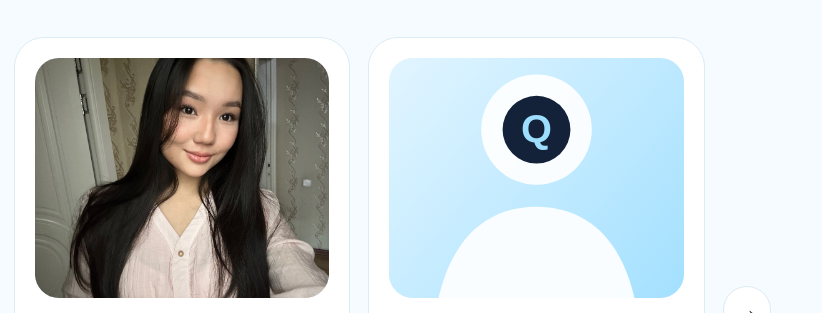
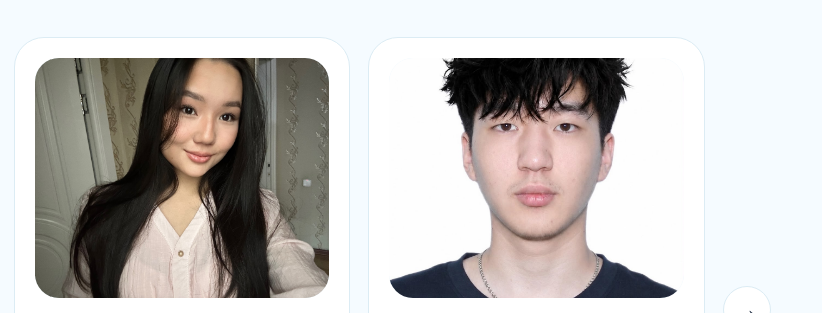
Before and after one commit to A1tynna/QADAM.edu, a website: page public/index.html in a window 1280 px wide. Shown: the part 3281-3594 px from the top of the page, 458-1280 px from the left. Drawn offline with Linux system fonts and the light colour scheme.

Commit message:
htmlcodepart teacher 3

```diff
--- a/public/index.html
+++ b/public/index.html
@@ -502,8 +502,8 @@
                     <div class="teacher-card">
 
                         <img
-                            src="/landing-assets/teacher-placeholder.svg"
-                            alt="Преподаватель MyQadam"
+                            src="/landing-assets/teacher-3.jpeg"
+                            alt="Ануар Дауренбек"
                         >
 
                         <div class="teacher-info">
```
